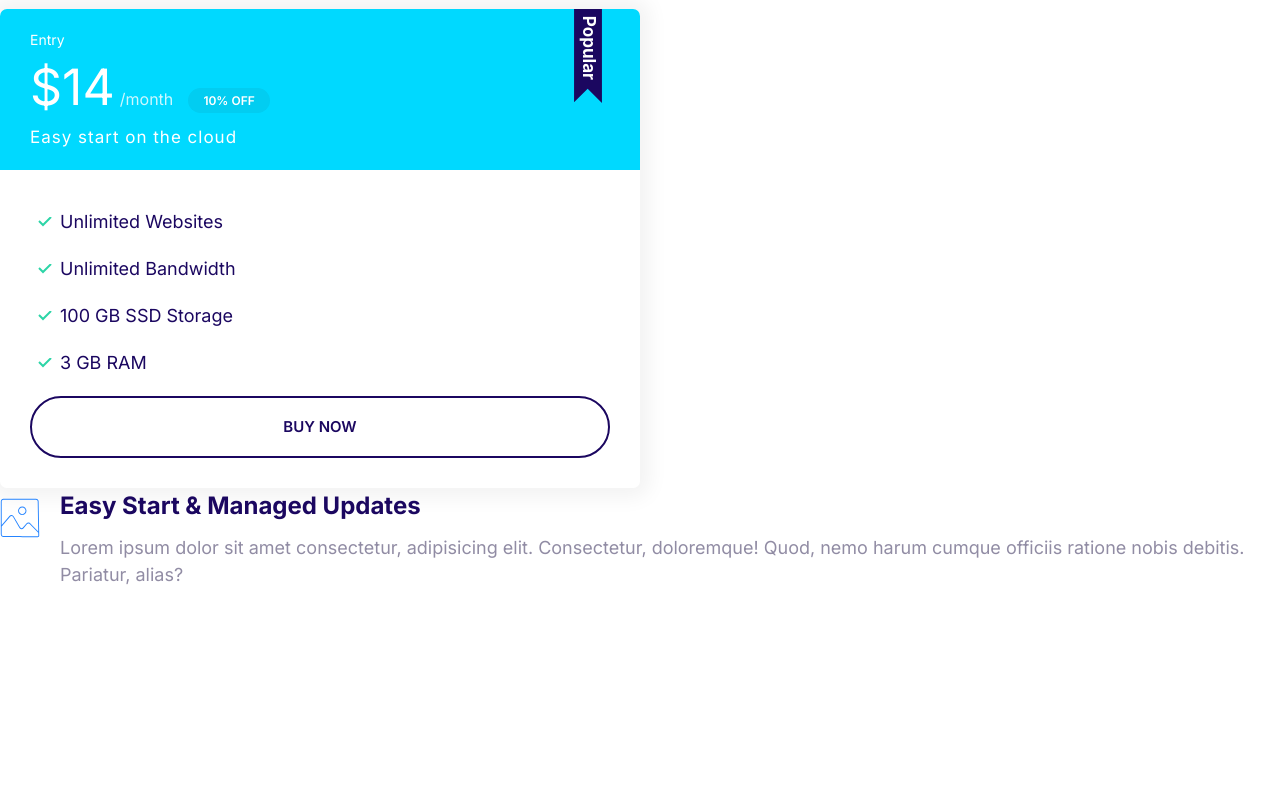
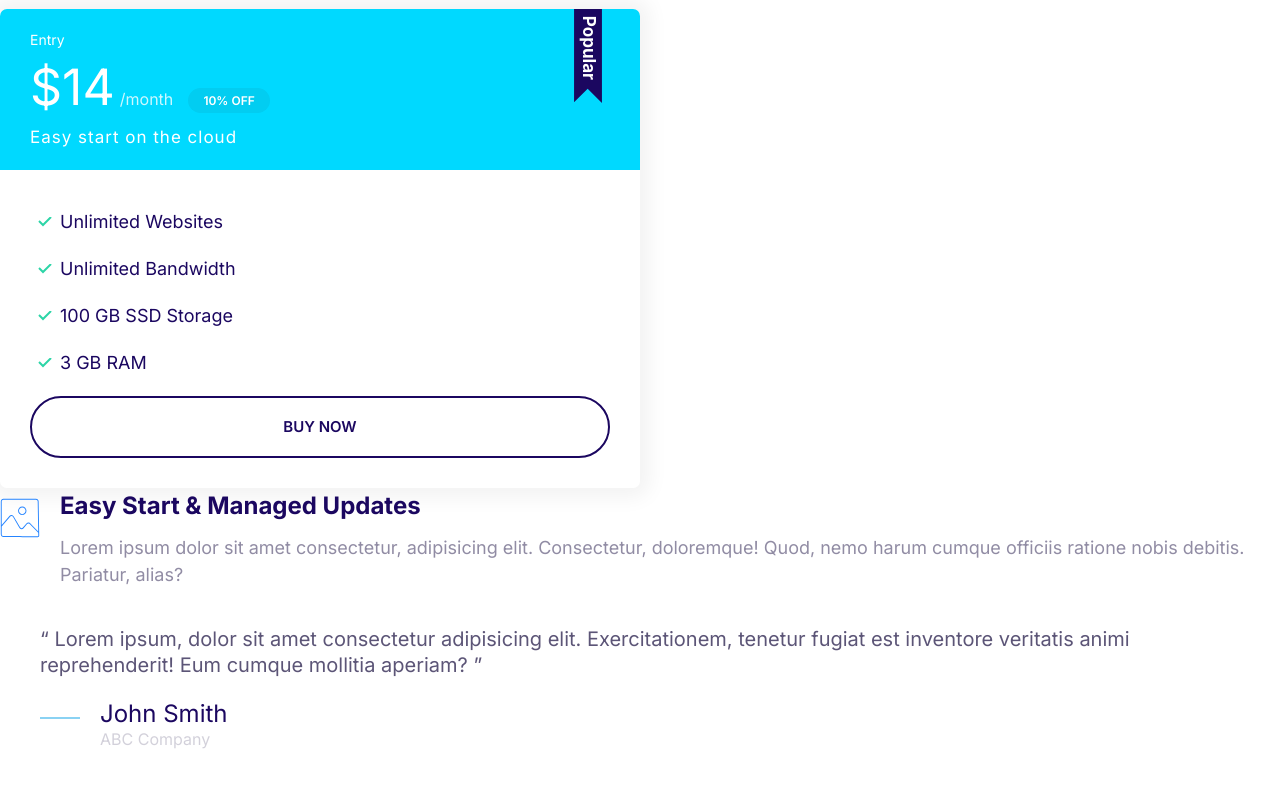
Before and after one commit to echen770/jasify, a plain HTML site: page index.html in a window 1280 px wide. Shown: the part 879-1665 px from the top of the page. Before the commit the page ends 1485 px from the top, so only its background shows below. Drawn offline with Linux system fonts and the light colour scheme.

Commit message:
define quote

```diff
--- a/css/styles.css
+++ b/css/styles.css
@@ -4,6 +4,7 @@
   --color-accent: #ff3400;
   --color-headings: #1b0760;
   --color-body: #918ca4;
+  --color-body-dark: #5c5577;
   --color-border: #ccc;
   --border-radius: 3rem;
 }
@@ -389,3 +390,52 @@ a {
 .media__image {
   margin-top: 1rem;
 }
+
+/* quote */
+
+.quote {
+  font-size: 3rem;
+  color: var(--color-body-dark);
+  line-height: 1.3;
+}
+
+.quote__text::before {
+  content: open-quote;
+}
+
+.quote__text::after {
+  content: close-quote;
+}
+
+.quote__author {
+  font-size: 3rem;
+  font-weight: 500;
+  font-style: normal;
+  margin-bottom: 0;
+}
+
+.quote__company {
+  font-size: 2rem;
+  font-style: normal;
+  color: var(--color-body);
+  opacity: 40%;
+}
+
+.quote__line {
+  position: relative;
+  bottom: 1rem;
+}
+
+@media screen and (min-width: 1024px) {
+  .quote {
+    font-size: 2rem;
+  }
+
+  .quote__author {
+    font-size: 2.4rem;
+  }
+
+  .quote__company {
+    font-size: 1.6rem;
+  }
+}
--- a/index.html
+++ b/index.html
@@ -75,6 +75,24 @@
             <p>Lorem ipsum dolor sit amet consectetur, adipisicing elit. Consectetur, doloremque! Quod, nemo harum cumque officiis ratione nobis debitis. Pariatur, alias?</p>
         </div>
     </div>
+    <blockquote class="quote" >
+        <p class="quote__text">
+            Lorem ipsum, dolor sit amet consectetur adipisicing elit. Exercitationem, tenetur fugiat est inventore veritatis animi reprehenderit! Eum cumque mollitia aperiam?
+        </p>
+        <footer>
+            <div class="media">
+                <div class="media__image">
+                  <svg class="icon icon--primary quote__line">
+                    <use xlink:href="images/sprite.svg#line"></use>
+                  </svg>
+                </div>
+                <div class="media__body">
+                  <h3 class="media__title quote__author">John Smith</h3>
+                  <p class="quote__company" >ABC Company</p>
+                </div>
+              </div>
+        </footer>
+    </blockquote>
 </body>
 
 </html>
```
